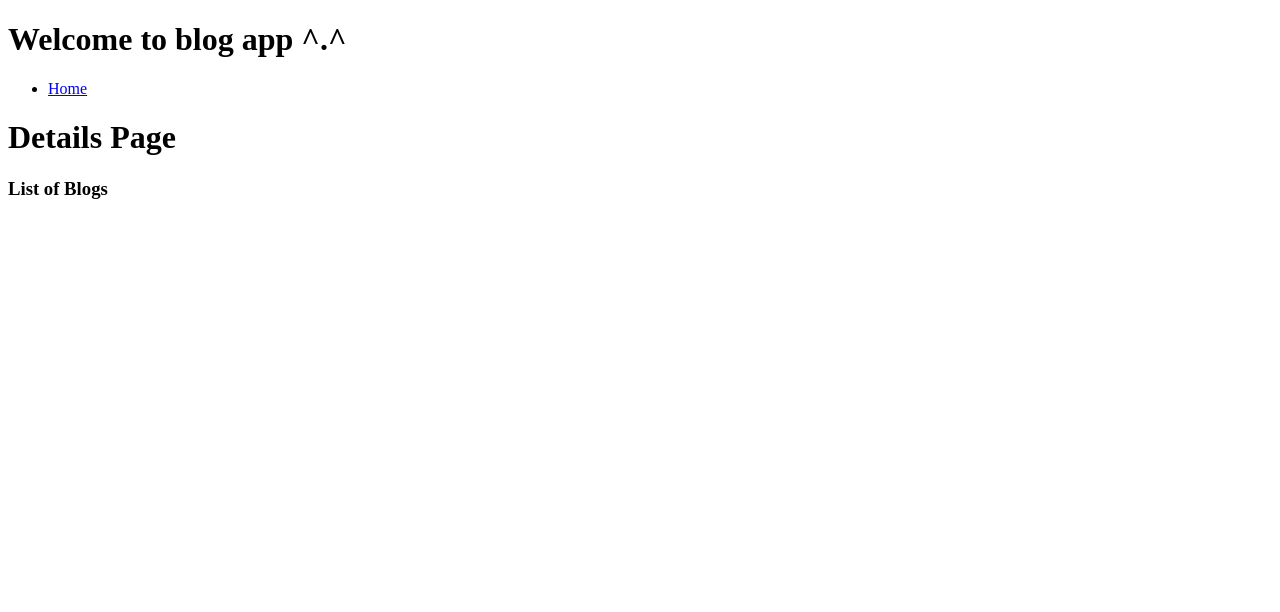
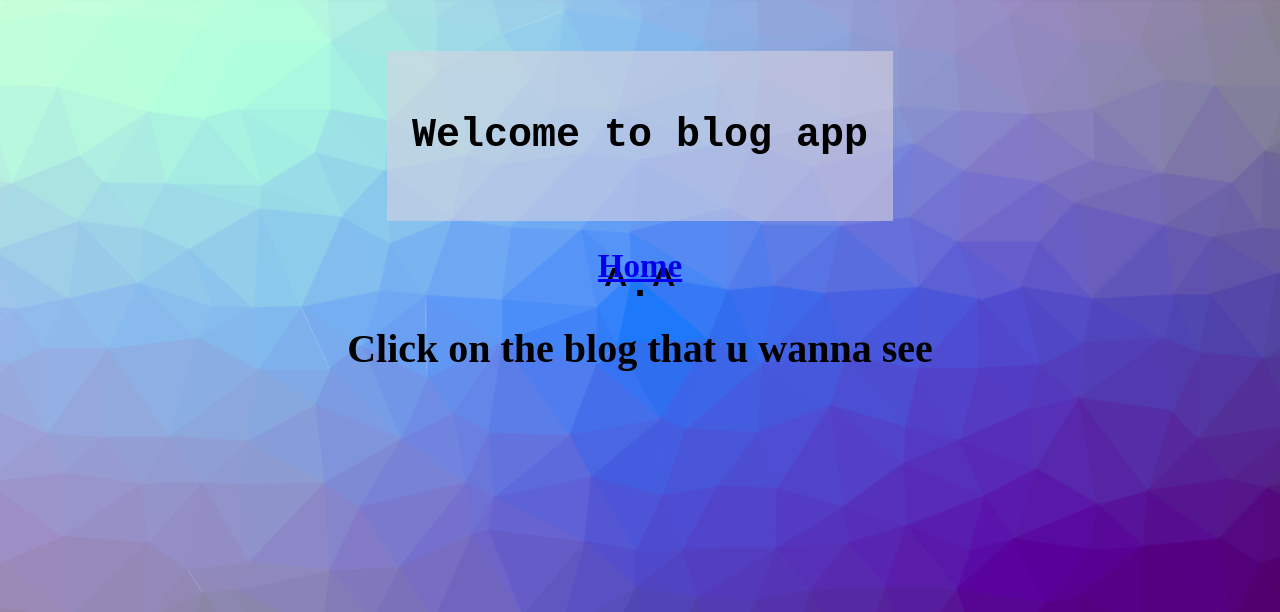
Before and after one commit to Dianashafee/django-models, a Django app: page /blog/ in a window 1280 px wide. Shown: the top 612 px of the page. Run offline with Django 3.2, Linux system fonts and the light colour scheme; data that the repository does not hold is empty.

Commit message:
add styling :D

```diff
--- /dev/null
+++ b/blog/static/home.css
@@ -0,0 +1,36 @@
+body {
+    background-image: url("download.png");
+    background-size: cover;
+}
+
+h1{
+    text-align: center;
+    font-size: 40px;
+    font-family: 'Courier New', Courier, monospace;
+    margin-top: 10%;
+    padding: 10px
+}
+.h1{
+    text-shadow: black 20px;
+    height: 170px;
+    line-height: 150px;
+    background-color: rgba(218, 212, 223, 0.568);
+    margin-left: 30%;
+    margin-right: 30%;
+}
+
+.home{
+    text-align: center;
+    font-size: 33px;
+}
+
+h3{
+    text-align: center;
+    font-size: 40px;
+}
+
+.blogs{
+    text-align: center;
+    color: rgb(121, 116, 116);
+    font-size: 33px;
+}
--- /dev/null
+++ b/blog/templates/base.html
@@ -0,0 +1,26 @@
+<!DOCTYPE html>
+<html lang="en">
+    <head>
+        <meta charset="UTF-8">
+        <meta name="viewport" content="width=device-width, initial-scale=1.0">
+
+        <title>Blog App</title>
+        {% load static %}
+        <link rel="stylesheet" type="text/css" href="{% static 'home.css' %}">
+</head>
+<body>
+  <header>
+    <div class="h1">
+    <h1>Welcome to blog app ^.^ </h1>
+  </div>
+    <nav>
+        <h2 class="home"> <a href="{% url 'home' %}">Home</a> </h2>
+    </nav>
+  </header>
+  <main>
+    {% block main %}
+    {% endblock main %}
+  </main>
+
+</body>
+</html>
--- /dev/null
+++ b/blog/templates/home.html
@@ -0,0 +1,14 @@
+
+
+{% extends 'base.html' %}
+
+{% block main %}
+  <!-- <h1>Details Page</h1> -->
+  <h3>Click on the blog that u wanna see </h3>
+
+    {% for blog in object_list %}
+      <li class="blogs"><a href="{% url 'blog_details' blog.pk %}">{{ blog.title }}</a></li>
+    {% endfor %}
+
+
+{% endblock main %}
--- a/templates/post_detail.html
+++ b/blog/templates/post_detail.html
@@ -2,7 +2,7 @@
 {% extends 'base.html' %}
 
 {% block main %}
-    <h2> Welcome to Snacks App </h2>
+
     <h3>Name:  {{ blog.title }}</h3>
     <h3>body:  {{ blog.body }}</h3>
     <h3>Author: {{ blog.author }}</h3>
--- a/templates/base.html
+++ /dev/null
@@ -1,27 +0,0 @@
-<!DOCTYPE html>
-<html lang="en">
-<head>
-  <meta charset="UTF-8">
-  <meta name="viewport" content="width=device-width, initial-scale=1.0">
-
-  <title>Blog App</title>
-</head>
-<body>
-  <header>
-    <h1>Welcome to blog app ^.^ </h1>
-    <nav>
-      <ul>
-
-        <li> <a href="{% url 'home' %}">Home</a> </li>
-
-
-      </ul>
-    </nav>
-  </header>
-  <main>
-    {% block main %}
-    {% endblock main %}
-  </main>
-
-</body>
-</html>
--- a/templates/home.html
+++ /dev/null
@@ -1,14 +0,0 @@
-
-
-{% extends 'base.html' %}
-
-{% block main %}
-  <h1>Details Page</h1>
-  <h3>List of Blogs</h3>
-  <ul>
-    {% for blog in object_list %}
-      <li><a href="{% url 'blog_details' blog.pk %}">{{ blog.title }}</a></li>
-    {% endfor %}
-  </ul>
-
-{% endblock main %}
```
Also changed, not shown: blog/static/download.png (added), home.css (deleted).
